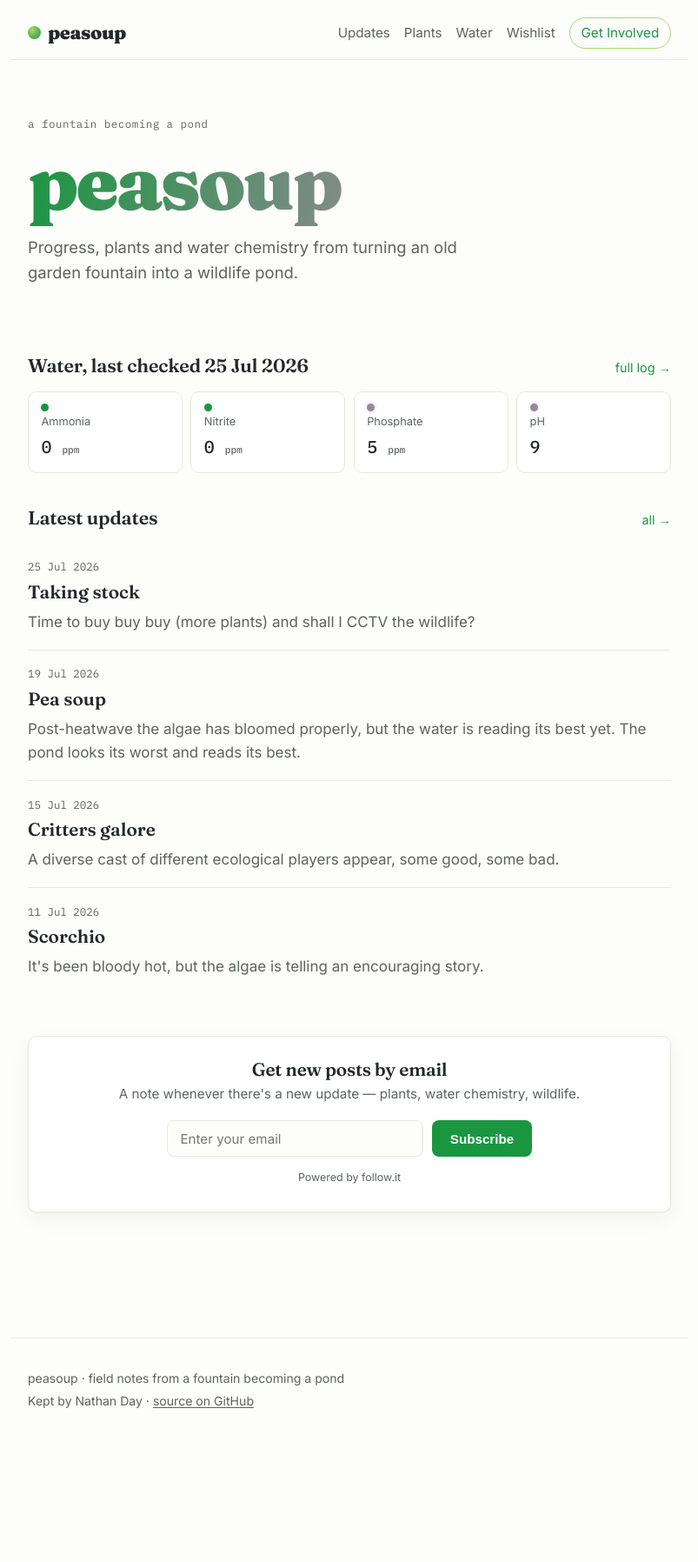
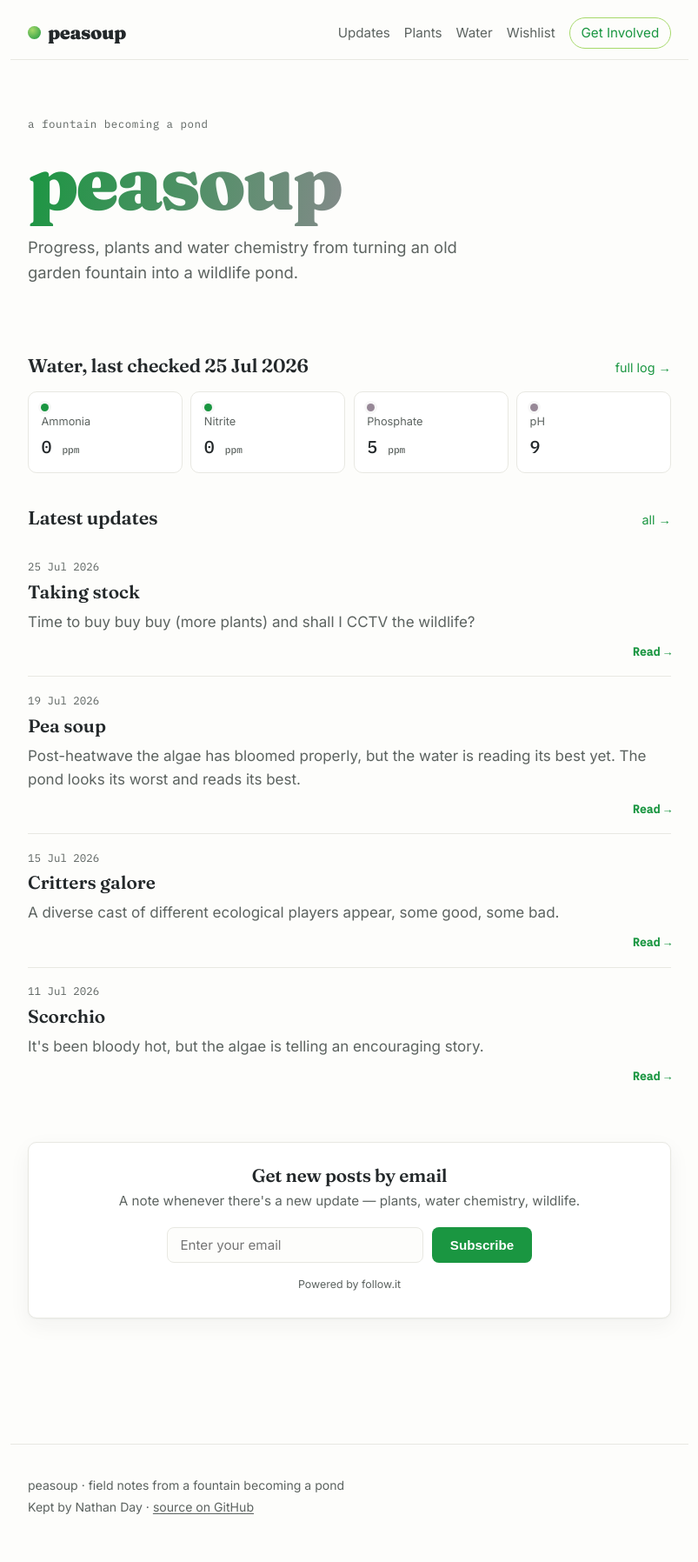
Before and after one commit to nthndy/peasoup, a Jekyll site: the page built from index.html, in a window 1280 px wide. Shown: the whole page at 87% size, without its empty margins (238-1041 px from the left). Built offline with Jekyll 4.4.1, drawn with Linux system fonts in a browser that asks for light colours; before the commit the page ends 1674 px from its top, so only the background shows below that.

Commit message:
Add a "Read →" indicator to home page post rows
Feedback was that the Latest updates teasers on the home page don't
read as clickable links into full posts with photos. Adds a green
"Read →" link, right-aligned at the bottom of each row, that nudges
toward clicking through.

Co-Authored-By: Claude Sonnet 5 <noreply@anthropic.com>

```diff
--- a/assets/css/style.css
+++ b/assets/css/style.css
@@ -191,6 +191,14 @@ h1, h2, h3 { font-family: var(--font-display); font-weight: 600; line-height: 1.
 .post-link:hover .post-title { color: var(--magenta); }
 .post-ex { margin: .3rem 0 0; color: var(--ink-soft); }
 .post-tags { font-family: var(--font-mono); font-size: .74rem; color: var(--mauve); margin: .3rem 0 0; }
+.post-read {
+  display: flex; justify-content: flex-end; align-items: center; gap: .3rem;
+  margin: .6rem 0 0; font-family: var(--font-mono); font-size: .82rem; font-weight: 600;
+  color: var(--green-deep); text-decoration: none;
+}
+.post-read span { display: inline-block; transition: transform .15s ease; }
+.post-read:hover { color: var(--magenta); }
+.post-read:hover span { transform: translateX(3px); }
 
 /* --- Post article ---------------------------------------------------------- */
 .post .dot-sep::before { content: "·"; margin: 0 .4rem; color: var(--grey); }
--- a/index.html
+++ b/index.html
@@ -36,6 +36,7 @@ layout: default
         <span class="post-title">{{ post.title }}</span>
       </a>
       <p class="post-ex">{{ post.excerpt | strip_html | truncatewords: 26 }}</p>
+      <a class="post-read" href="{{ post.url | relative_url }}">Read <span aria-hidden="true">&rarr;</span></a>
     </li>
     {% endfor %}
   </ul>
```
